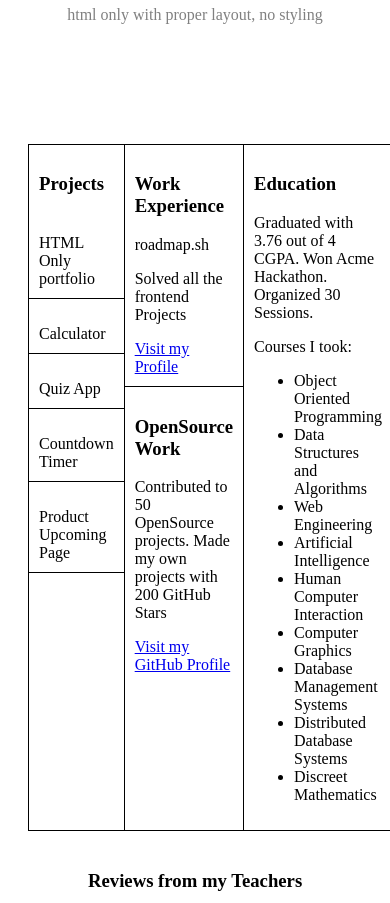
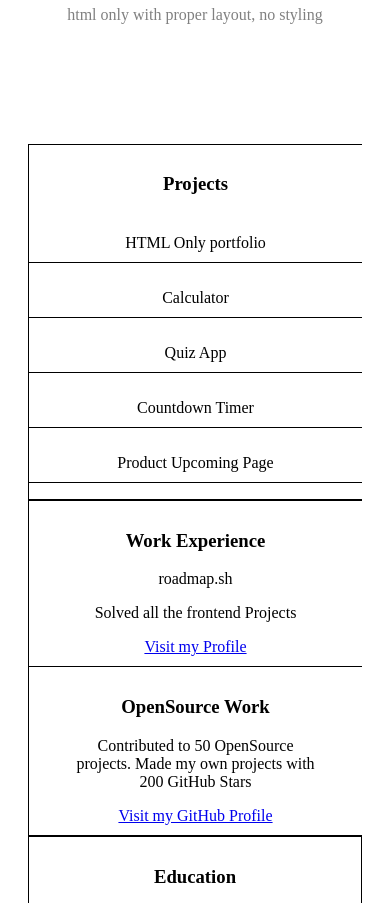
Before and after one commit to ApplyBrain247/my-roadmap-projects, a plain HTML site: page Frontend-project/Personal-portfolio/index.html in a window 390 px wide. Shown: the part 155-1058 px from the top of the page. Drawn offline with Linux system fonts and the light colour scheme.

Commit message:
created a responsive website

```diff
--- a/Frontend-project/Personal-portfolio/styles/responsive.css
+++ b/Frontend-project/Personal-portfolio/styles/responsive.css
@@ -1,6 +1,19 @@
-@media(max-width: 768px) {
+@media only screen and (max-width: 768px) {
   .flexbox {
     display: block;
     text-align: center;
   }
+  .front {
+    display: block;
+    text-align: center;
+  }
+  .flex-container{
+    display: block;
+    text-align: center;
 }
+.review {
+  display: block;
+  text-align: center;
+}
+
+}
--- a/Frontend-project/Personal-portfolio/styles/style.css
+++ b/Frontend-project/Personal-portfolio/styles/style.css
@@ -35,6 +35,7 @@ ul li:last-child a:after {
     border-right: none;
     flex: 0.5;
   }
+
 
   .grouped-section {
     display: flex;
```
